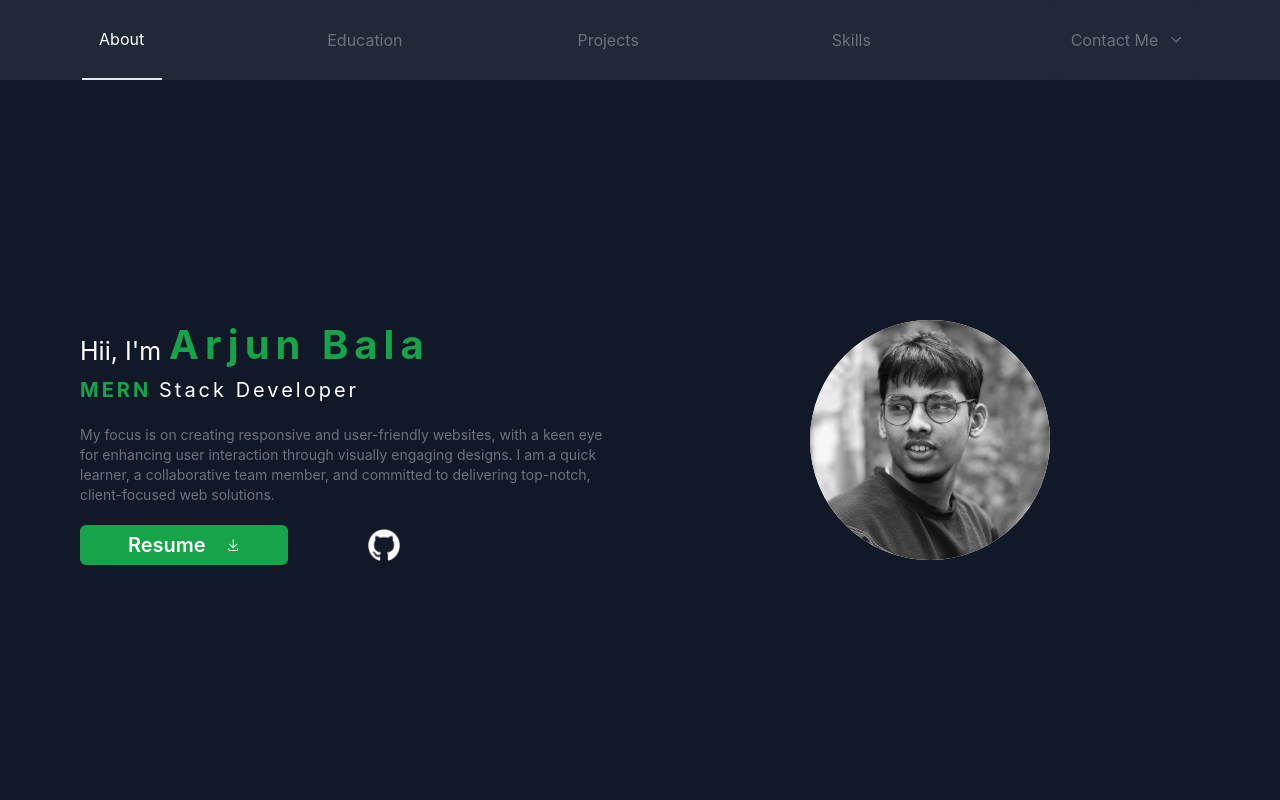
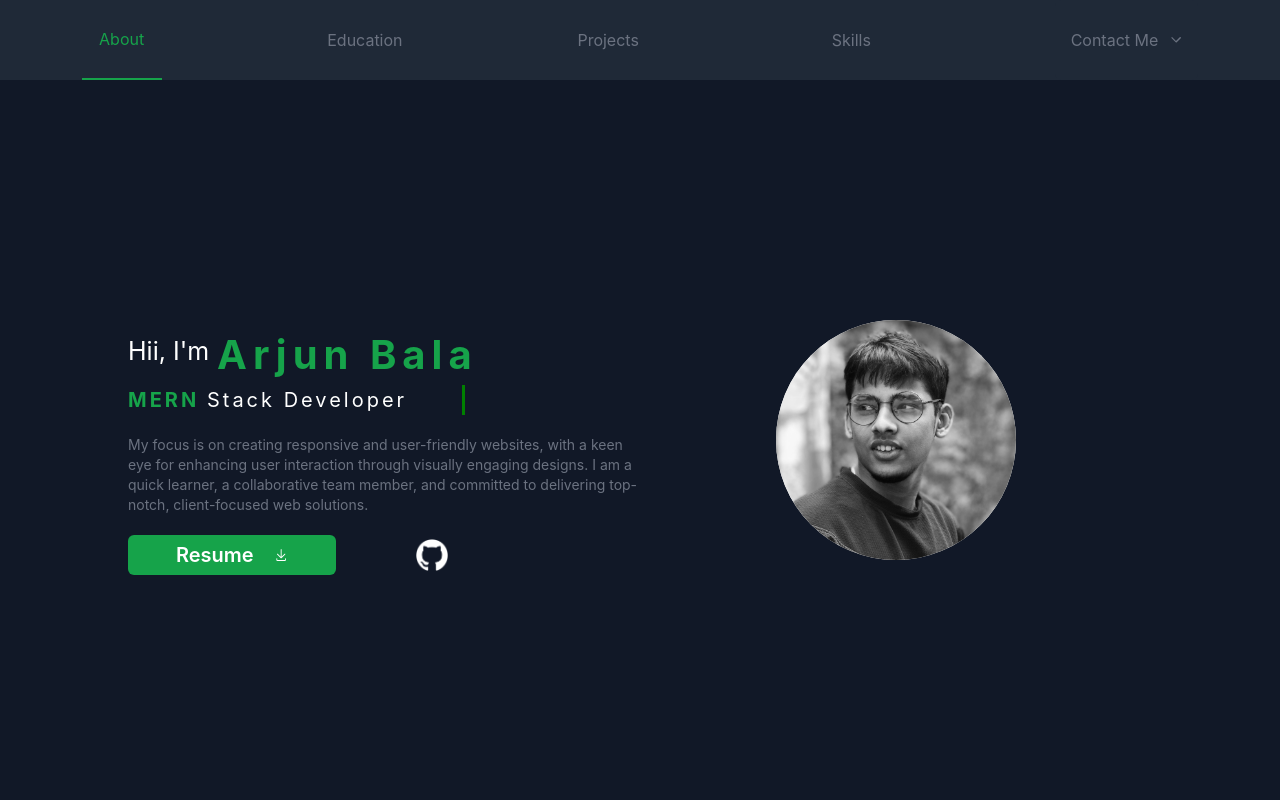
Before and after one commit to Arjunbala308201/portfolio, a React (Create React App) app: page / in a window 1280 px wide. Shown: the top 800 px of the page. Built offline with nearby package versions, Linux system fonts and the light colour scheme.

Commit message:
small change

```diff
--- a/src/components/About.jsx
+++ b/src/components/About.jsx
@@ -11,10 +11,11 @@ export const About = () => {
   const text2 = "MERN Stack Developer & Freelancer"; // Longer text
   return (
     <>
-      <div className="flex-col-reverse md:flex md:flex-row py-10 justify-center items-center px-10 md:px-20 flex gap-10 w-full ">
+      <div className="flex-col-reverse md:flex w-[80%] mx-auto md:flex-row py-10 justify-center items-center  flex ">
         <div
           className=" slide-left content w-full md:w-1/2 flex flex-col gap-5"
-          // data-aos="fade-right"
+          data-aos="fade-right"
+          data-aos-duration="1200"
         >
         <div className="flex flex-col items-start">
           {/* First Typewriter Effect - Name */}
@@ -23,8 +24,8 @@ export const About = () => {
               Hii, I'm
             </span>
             <span
-      className="typewriter text-green-600 text-[25px] md:text-[40px] font-bold ml-2 mt-[20px] sm:mt-0"
-      style={{ "--text-length": "12ch" }} // Adjust width dynamically
+              className="typewriter text-green-600 text-[25px] md:text-[40px] font-bold ml-2 mt-[20px]"
+              style={{ "--text-length": "12ch" ,"animation-delay": ".7s"}} // Adjust width dynamically
             >
               Arjun Bala
             </span>
@@ -33,7 +34,7 @@ export const About = () => {
   {/* Second Typewriter Effect - Title with 2s delay */}
   <div
     className="typewriter text-green-600 text-[14px] md:text-[20px] font-bold"
-    style={{ "--text-length": "25ch", "animation-delay": "2s" }} // Delayed start
+    style={{ "--text-length": "25ch", "animation-delay": "2.5s" }} // Delayed start
   >
     MERN <span className="text-white font-normal">Stack Developer</span>
   </div>
@@ -74,7 +75,8 @@ export const About = () => {
           </div>
         </div>
         <div
-        // data-aos="fade-left"
+        data-aos="fade-left"
+        data-aos-duration="1200"
         className="slide-right md:w-1/2 w-full">
           <div className="pic w-full flex justify-center">
             <div className="rounded-full bg-white h-32 w-32 sm:h-60 sm:w-60 overflow-hidden">
--- a/src/components/Header.jsx
+++ b/src/components/Header.jsx
@@ -54,7 +54,7 @@ export const Header = () => {
     <div className="bg-gray-800 mx-auto h-20 w-full text-gray-500 z-1000">
       <div className="flex justify-end px-5 sm:p-0 items-center w-full h-full sm:justify-around">
         {/* Mobile Menu Icon */}
-        <div className="flex text-white text-[30px] sm:hidden" onClick={openSideBar}>
+        <div className="flex text-green-600 text-[30px] sm:hidden" onClick={openSideBar}>
           <IoIosMenu />
         </div>
 
@@ -66,8 +66,8 @@ export const Header = () => {
           <a
             href="#about"
             onClick={(e) => smoothScroll(e, "about")}
-            className={`hover:text-[18px] hover:text-white hover:font-semibold transition-all h-full flex items-center w-20 justify-center ${
-              activeSection === "about" ? "border-b-2 text-white" : ""
+            className={`hover:text-[18px] hover:text-green-600 hover:font-semibold transition-all h-full flex items-center w-20 justify-center ${
+              activeSection === "about" ? "border-b-2 border-green-600 text-green-600" : ""
             }`}
           >
             About
@@ -75,8 +75,8 @@ export const Header = () => {
           <a
             href="#education"
             onClick={(e) => smoothScroll(e, "education")}
-            className={`hover:text-[18px] hover:text-white hover:font-semibold transition-all h-full flex items-center w-20 justify-center ${
-              activeSection === "education" ? "border-b-2 text-white" : ""
+            className={`hover:text-[18px] hover:text-green-600 hover:font-semibold transition-all h-full flex items-center w-20 justify-center ${
+              activeSection === "education" ? "border-b-2 border-green-600 text-green-600" : ""
             }`}
           >
             Education
@@ -84,8 +84,8 @@ export const Header = () => {
           <a
             href="#projects"
             onClick={(e) => smoothScroll(e, "projects")}
-            className={`hover:text-[18px] hover:text-white hover:font-semibold transition-all h-full flex items-center w-20 justify-center ${
-              activeSection === "projects" ? "border-b-2 text-white" : ""
+            className={`hover:text-[18px] hover:text-green-600 hover:font-semibold transition-all h-full flex items-center w-20 justify-center ${
+              activeSection === "projects" ? "border-b-2 border-green-600 text-green-600" : ""
             }`}
           >
             Projects
@@ -93,8 +93,8 @@ export const Header = () => {
           <a
             href="#skills"
             onClick={(e) => smoothScroll(e, "skills")}
-            className={`hover:text-[18px] hover:text-white hover:font-semibold transition-all h-full flex items-center w-20 justify-center ${
-              activeSection === "skills" ? "border-b-2 text-white" : ""
+            className={`hover:text-[18px] hover:text-green-600 hover:font-semibold transition-all h-full flex items-center w-20 justify-center ${
+              activeSection === "skills" ? "border-b-2 border-green-600 text-green-600" : ""
             }`}
           >
             Skills
@@ -105,7 +105,7 @@ export const Header = () => {
             <div
               onClick={() => setIsDropdownOpen(!isDropdownOpen)}
               className={`inline-flex justify-between rounded-md h-full items-center border-gray-700 bg-gray-800 px-4 py-2 focus:outline-none border-0 cursor-pointer ${
-                isDropdownOpen ? "text-white" : ""
+                isDropdownOpen ? "text-green-600" : ""
               }`}
             >
               Contact Me
```
Lines whose indentation alone changed are shown as unchanged.
